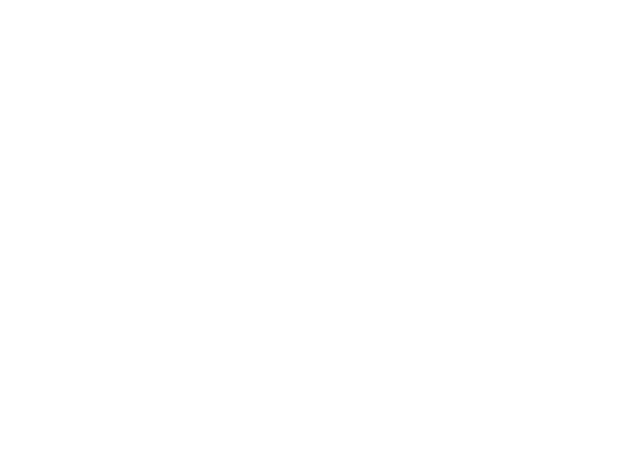
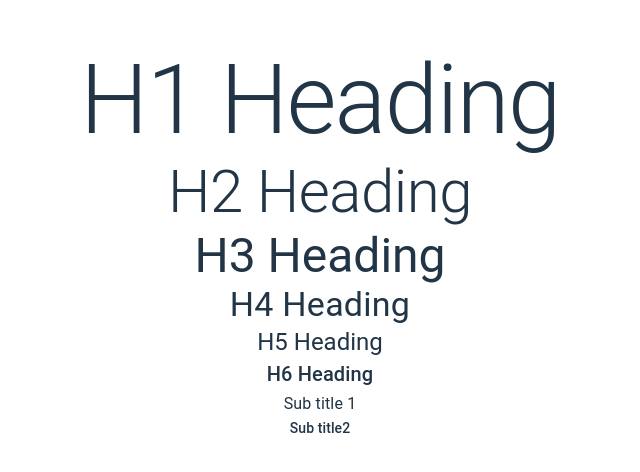
Before and after one commit to leo-mutuku/react-mui, a React (Vite) app: page / in a window 1280 px wide. Shown: the part 158-630 px from the top of the page, without its empty margins (320-960 px from the left). Built offline with nearby package versions, Linux system fonts and the light colour scheme.

Commit message:
Typography - with 13 variants, 7 covered up to the point

```diff
--- a/src/App.tsx
+++ b/src/App.tsx
@@ -1,12 +1,13 @@
 
 import './App.css'
+import { TypographyComponent } from './component/Typography/TypographyComponent'
 
 function App() {
 
 
   return (
     <>
-
+      <TypographyComponent />
     </>
   )
 }
--- /dev/null
+++ b/src/component/Typography/TypographyComponent.tsx
@@ -0,0 +1,15 @@
+import { Typography } from "@mui/material"
+export const TypographyComponent = () => {
+  return (
+    <div>
+        <Typography variant="h1">H1 Heading</Typography>
+        <Typography variant="h2">H2 Heading</Typography>
+        <Typography variant="h3">H3 Heading</Typography>
+        <Typography variant="h4">H4 Heading</Typography>
+        <Typography variant="h5">H5 Heading</Typography>
+        <Typography variant="h6">H6 Heading</Typography>
+        <Typography variant="subtitle1">Sub title 1</Typography>
+        <Typography variant="subtitle2">Sub title2</Typography>
+    </div>
+  )
+}
```
Also changed, not shown: src/component/Typography/Typography.tsx (deleted, +0 -8 lines).
